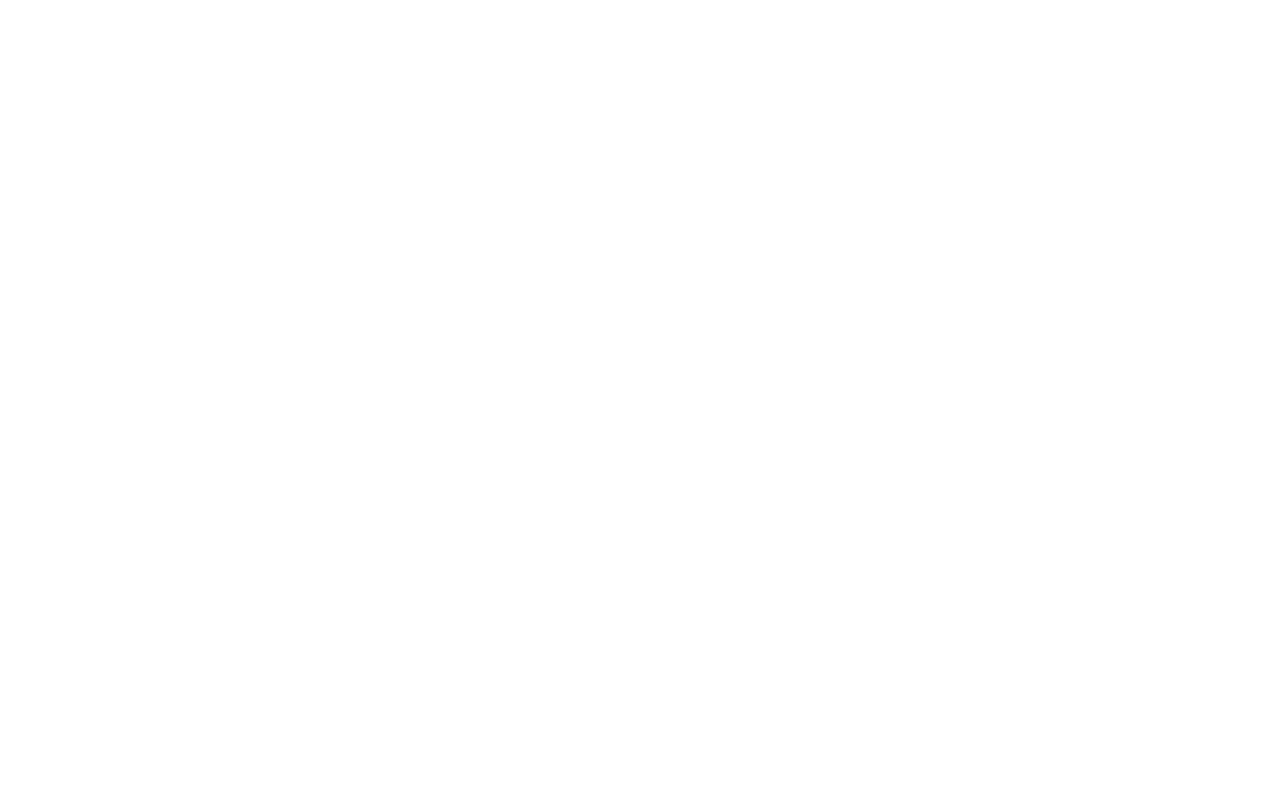
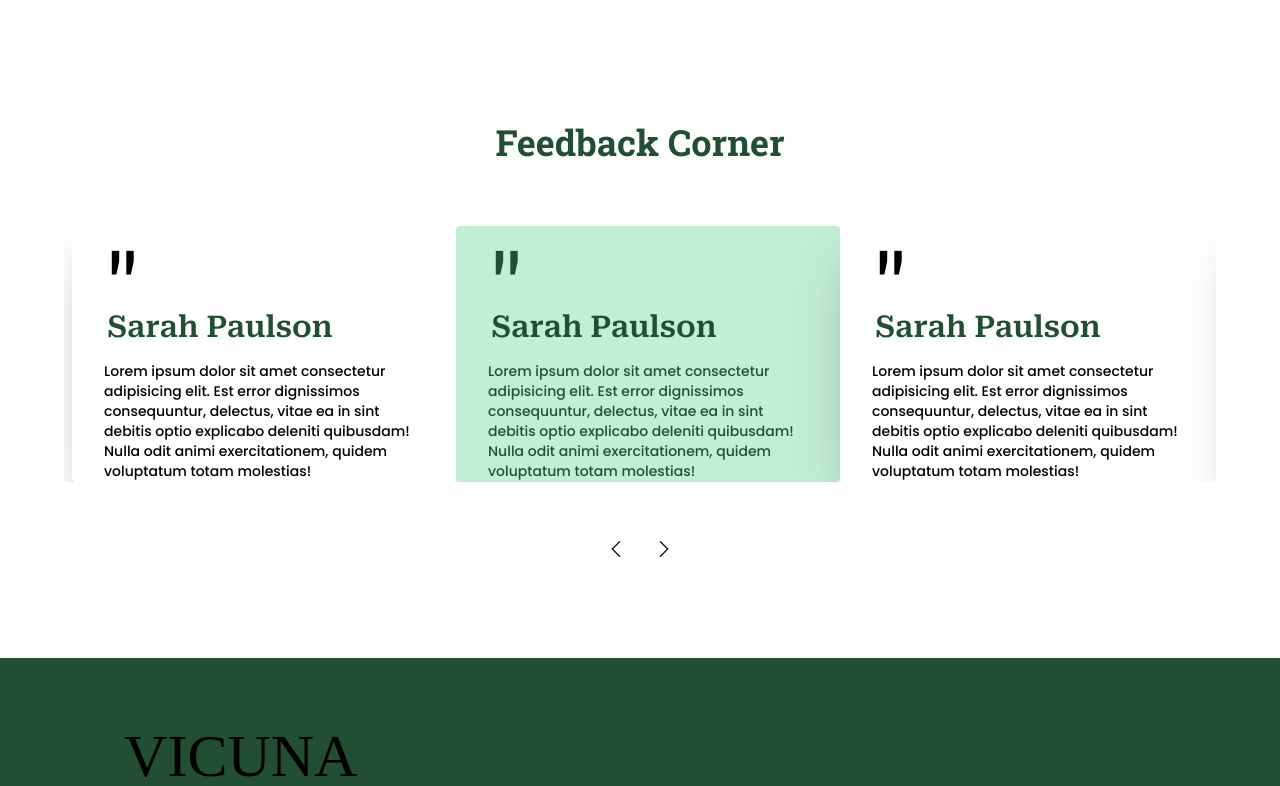
Before and after one commit to TFM-HITESH/vk-frontend-project, a Next.js app: page / in a window 1280 px wide. Shown: the part 894-1680 px from the top of the page. Before the commit the page ends 924 px from the top, so only its background shows below. Built offline with nearby package versions, Linux system fonts and the light colour scheme; a web font is replaced by a local one.

Commit message:
Working: FooterSection & FeedbackSection

```diff
--- a/src/app/page.tsx
+++ b/src/app/page.tsx
@@ -8,8 +8,8 @@
         <main>
 
             <DesignsSection />
-            {/* <FeedbackSection />
-            <FooterSection /> */}
+            <FeedbackSection />
+            <FooterSection />
         </main>
     )
 }
--- a/src/designs/DesignsSection.tsx
+++ b/src/designs/DesignsSection.tsx
@@ -73,7 +73,7 @@
 
 const DesignsSection = () => {
     return (
-        <div className="py-8 w-4/5 mx-auto">
+        <div className="py-8 w-4/5 mx-auto mb-[10%]">
             <h2 className="text-3xl font-roboto font-medium text-[#224F34] text-center mb-8">Our designs</h2>
             <div className="grid grid-cols-1 sm:grid-cols-2 lg:grid-cols-4 gap-6">
                 {products.map((product) => (
--- a/src/designs/FeedbackSection.tsx
+++ b/src/designs/FeedbackSection.tsx
@@ -56,14 +56,14 @@
           >
 
             <div className="flex flex-col">
-              <div className="h-[10%] lg:mb-[-5%] lg:mt-[1%] text-8xl font-robotoSlab">*</div>
+              <div className="h-[10%] lg:mb-[-8%] lg:mt-[4%] text-8xl font-robotoSlab">"</div>
               <div className="h-[20%]  lg:mb-[5%] text-3xl font-robotoSerif text-[#224f34] font-semibold lg:ml-[1%]">Sarah Paulson</div>
               <div className=" h-[70%] font-medium font-poppins text-sm">Lorem ipsum dolor sit amet consectetur adipisicing elit. Est error dignissimos consequuntur, delectus, vitae ea in sint debitis optio explicabo deleniti quibusdam! Nulla odit animi exercitationem, quidem voluptatum totam molestias!</div>
             </div>
           </div>
         ))}
       </Slider>
-      <div className="flex justify-center lg:mt-[12%] space-x-4 lg:mb-[10%]">
+      <div className="flex justify-center lg:mt-[4%] space-x-4 lg:mb-[10%]">
         <button
           className="text-white p-2 rounded transition-all duration-300 hover:bg-[#C2EFD4]"
           onClick={() => handleArrowClick('left')}
```
